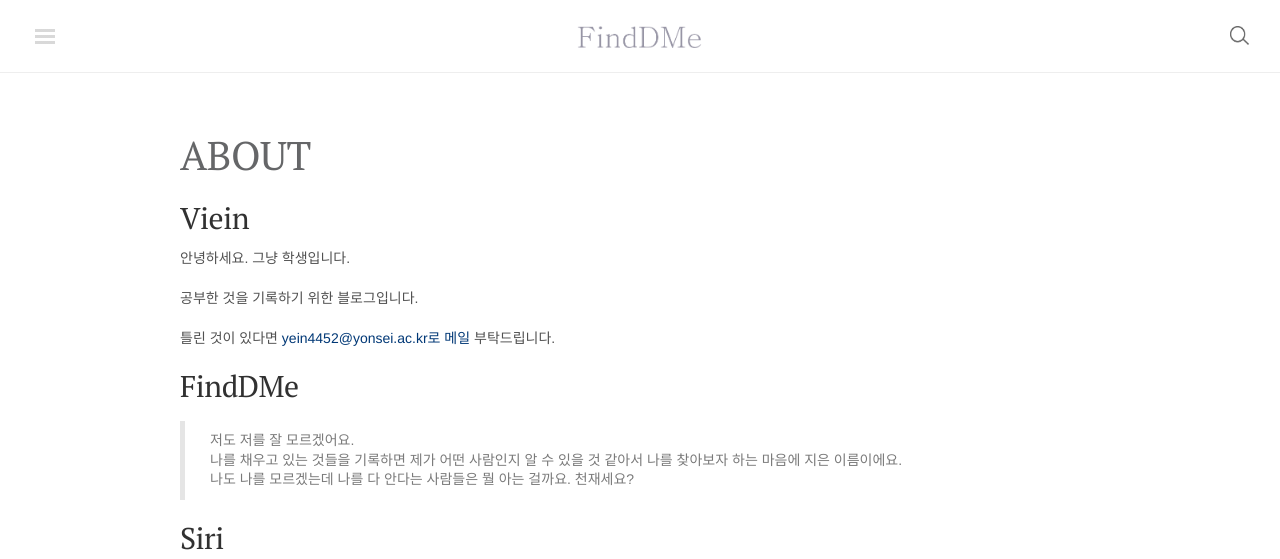
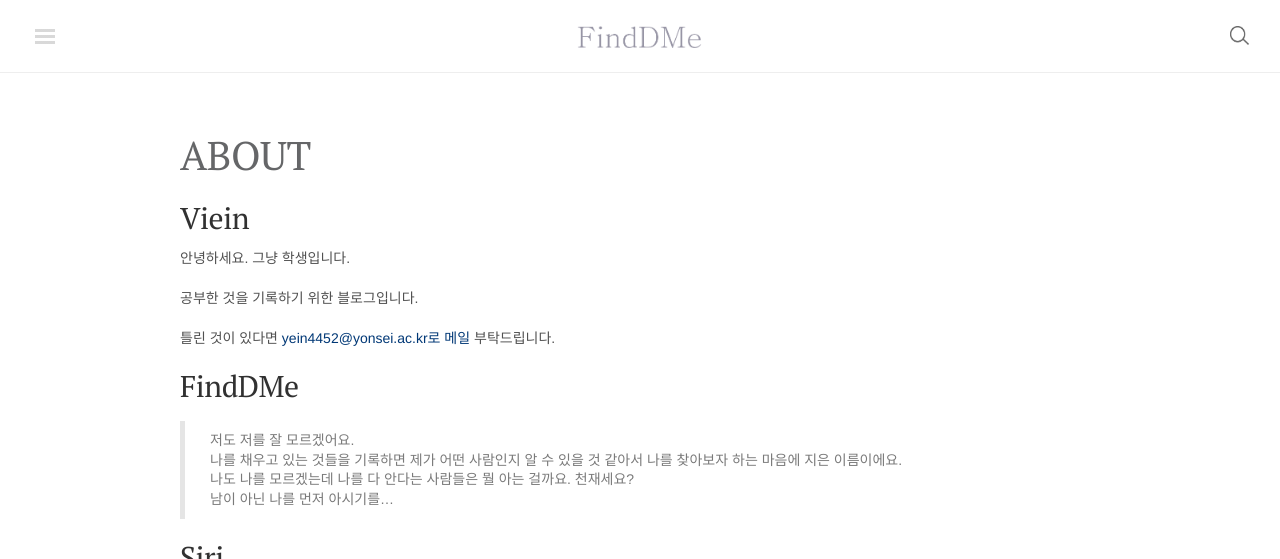
Before and after one commit to finddme/finddme.github.io, a Jekyll site: the page built from about.md, in a window 1280 px wide and 1007 px high, cut to the strip 0-559 px from the top of the window. Built offline with Jekyll 4.4.1, drawn with Linux system fonts in a browser that asks for light colours; nearby versions of some CDN libraries; comment, search, counter and statistics services are not loaded.

Commit message:
Update about.md

```diff
--- a/about.md
+++ b/about.md
@@ -17,6 +17,7 @@ title: About
 > 저도 저를 잘 모르겠어요.
 나를 채우고 있는 것들을 기록하면 제가 어떤 사람인지 알 수 있을 것 같아서 나를 찾아보자 하는 마음에 지은 이름이에요.
 나도 나를 모르겠는데 나를 다 안다는 사람들은 뭘 아는 걸까요. 천재세요?
+남이 아닌 나를 먼저 아시기를...
 
 
 ## Siri
```
